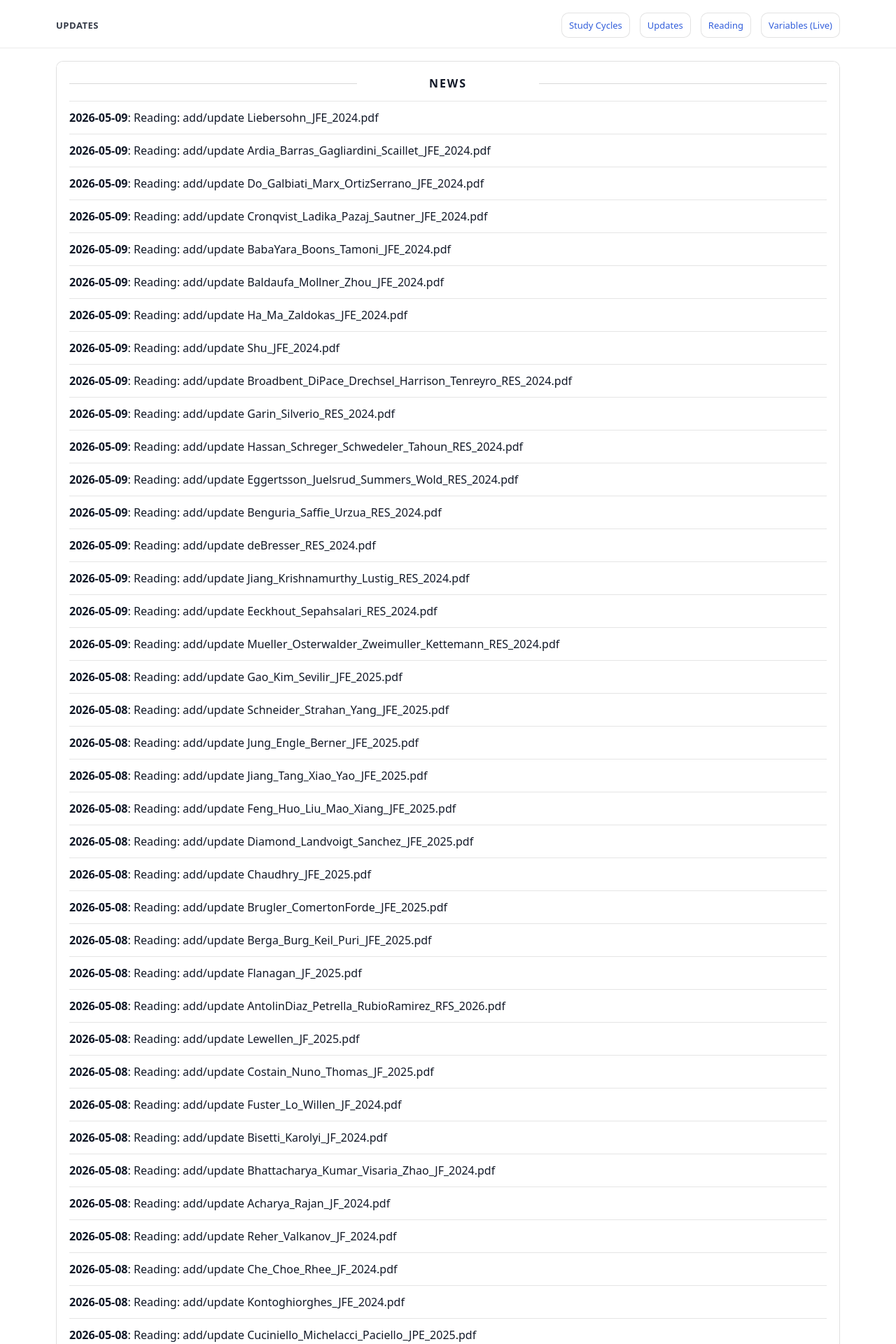
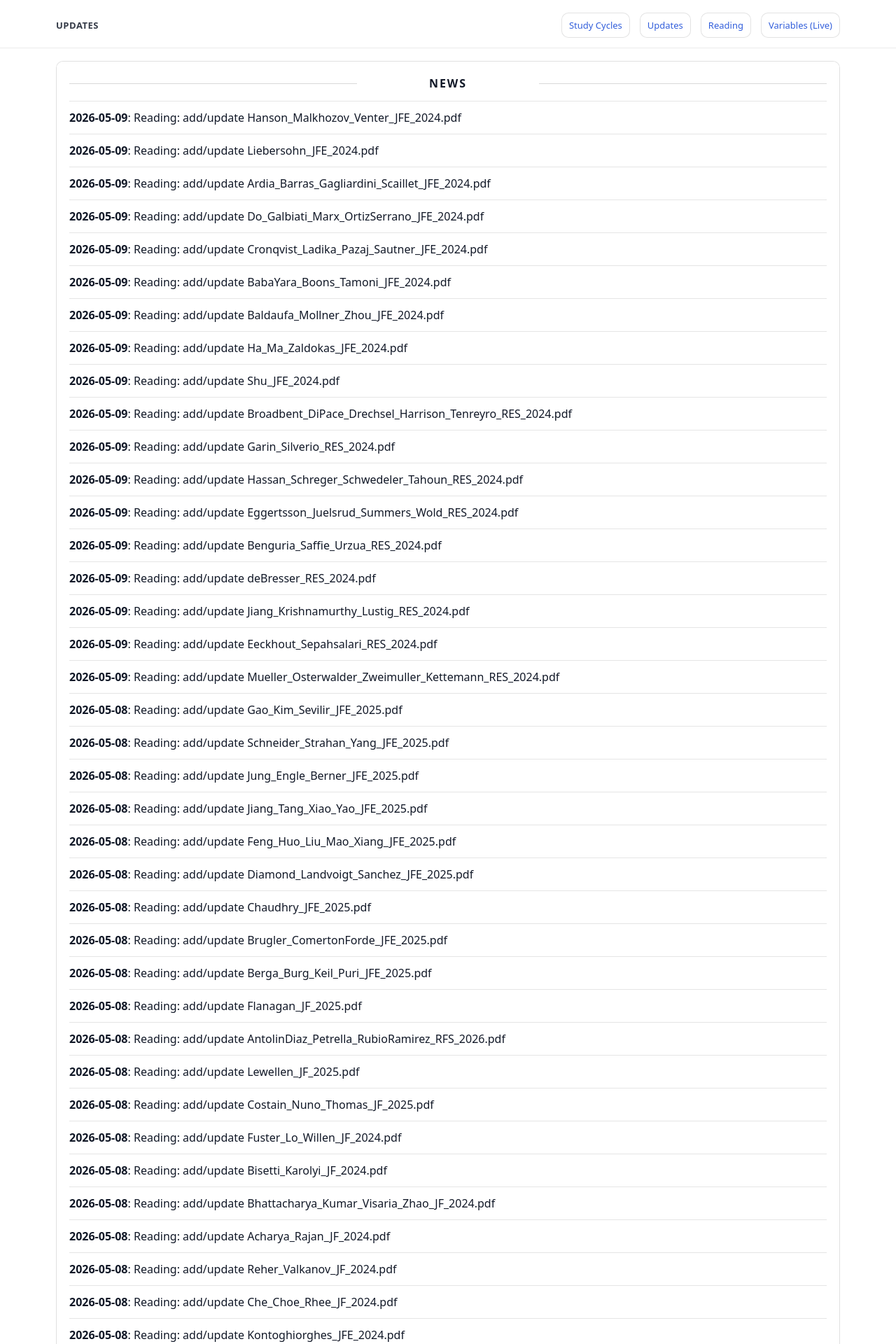
Before and after one commit to yaxinzn/study-archive, a Jekyll site: the page built from updates/index.md, in a window 1280 px wide. Shown: the top 1920 px of the page at 70% size. Built offline with Jekyll 4.4.1, drawn with Linux system fonts in a browser that asks for light colours; some of the changed text lies outside the part shown.

Commit message:
chore: update NEWS feed

```diff
--- a/_data/news.yml
+++ b/_data/news.yml
@@ -1,4 +1,7 @@
 # Auto-generated update history (sorted newest -> oldest). Do not edit manually.
+- ts: "1778317530"
+  date: "2026-05-09"
+  title: "Reading: add/update Hanson_Malkhozov_Venter_JFE_2024.pdf"
 - ts: "1778317439"
   date: "2026-05-09"
   title: "Reading: add/update Liebersohn_JFE_2024.pdf"
```
